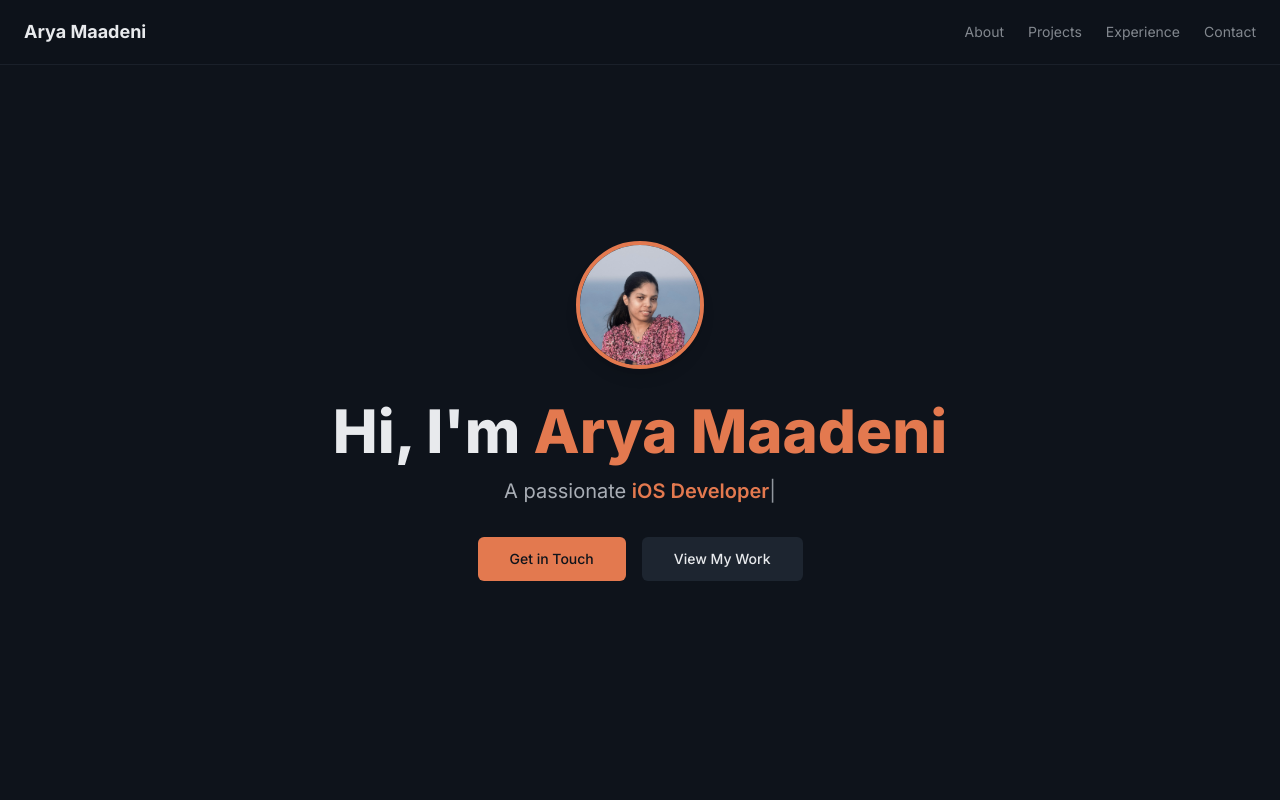
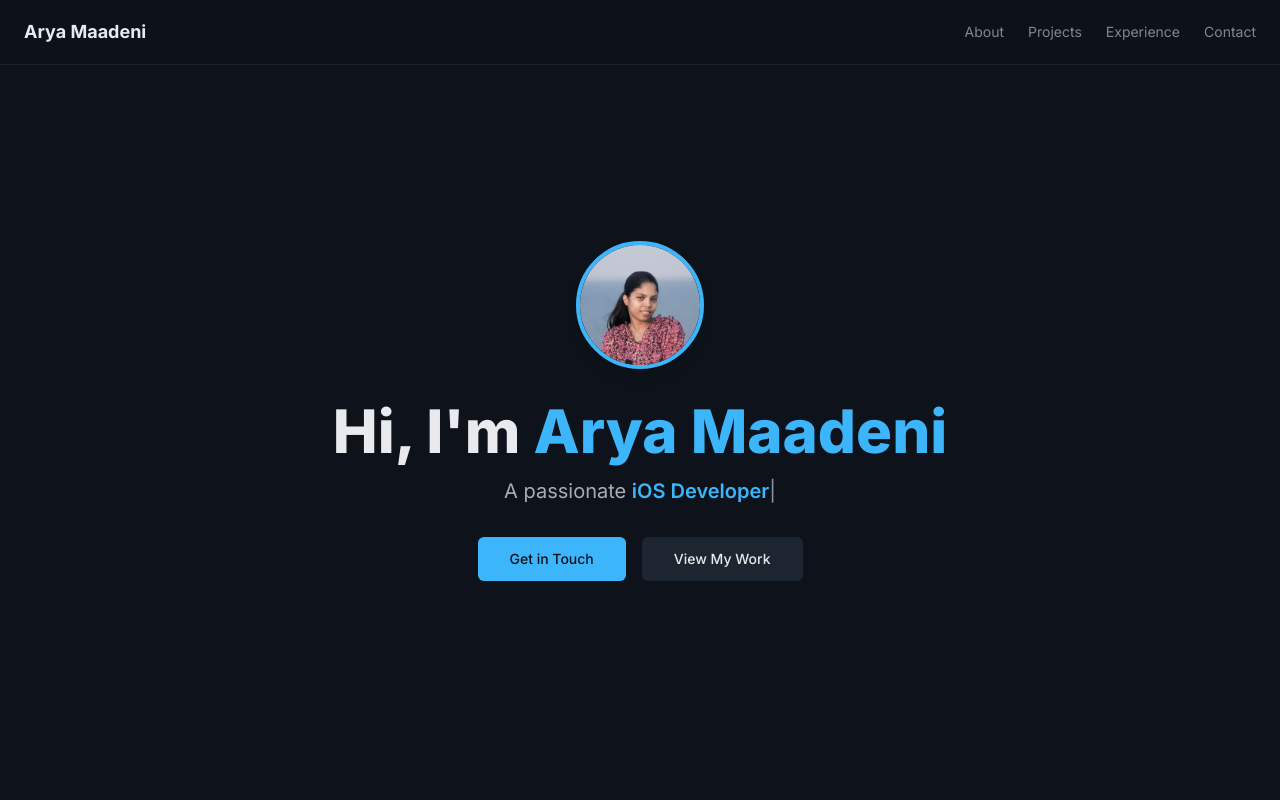
Before and after one commit to aryamaadeni/aryamaadeni.github.io, a Next.js app: page / in a window 1280 px wide. Shown: the top 800 px of the page. Built offline with nearby package versions, Linux system fonts and the light colour scheme.

Commit message:
Update globals.css

```diff
--- a/src/app/globals.css
+++ b/src/app/globals.css
@@ -14,7 +14,7 @@ html {
     --card-foreground: 213 14% 92%; /* #e6edf3 */
     --popover: 216 28% 11%;
     --popover-foreground: 213 14% 92%;
-    --primary: 17 73% 60%; /* #e47a50 */
+    --primary: 202 96% 61%; /* #38bdf8 */
     --primary-foreground: 216 33% 8%;
     --secondary: 215 25% 15%; /* #21262d */
     --secondary-foreground: 213 14% 92%;
@@ -26,7 +26,7 @@ html {
     --destructive-foreground: 210 40% 98%;
     --border: 216 20% 22%;
     --input: 215 25% 15%;
-    --ring: 17 73% 60%;
+    --ring: 202 96% 61%;
     --radius: 0.5rem;
   }
 }
```
